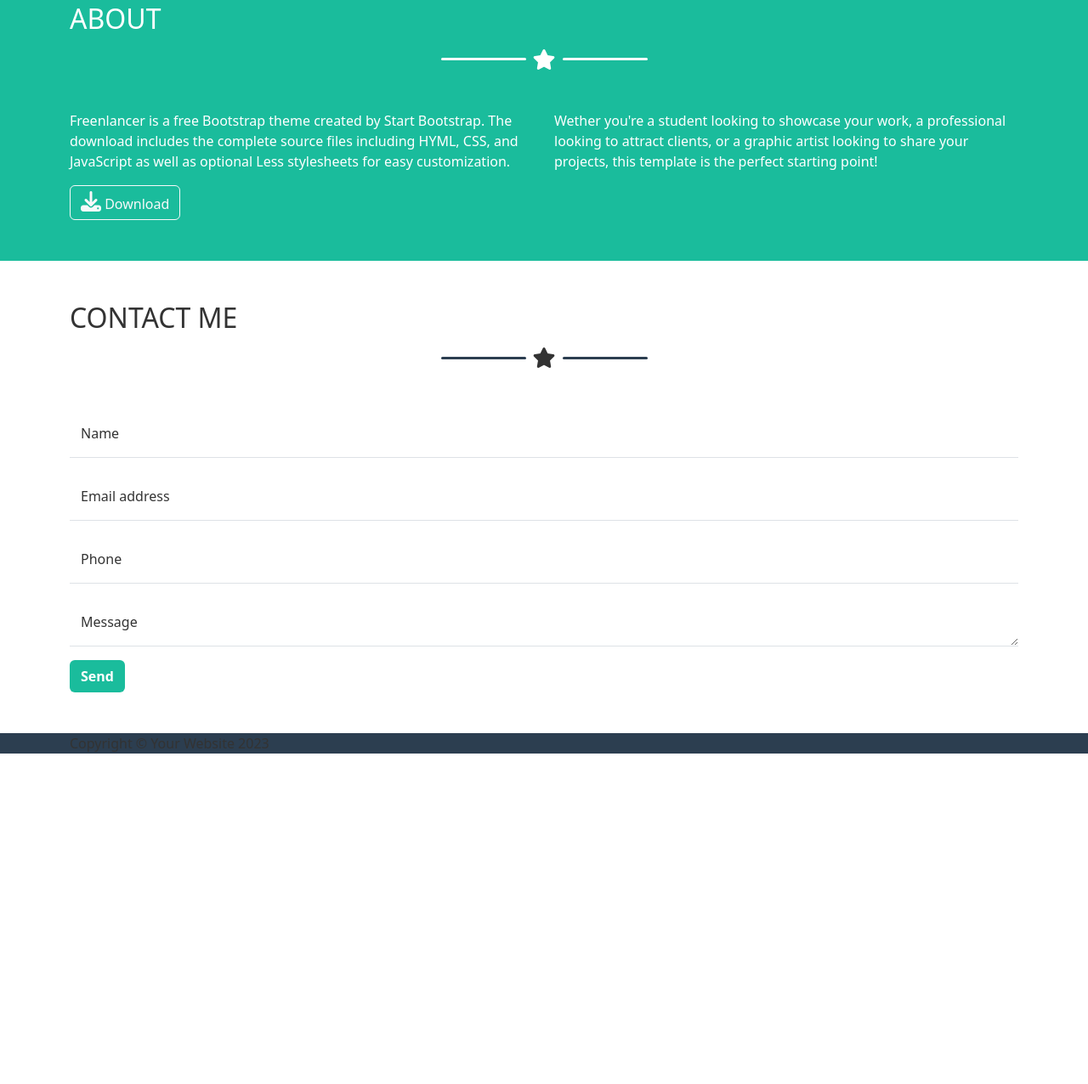
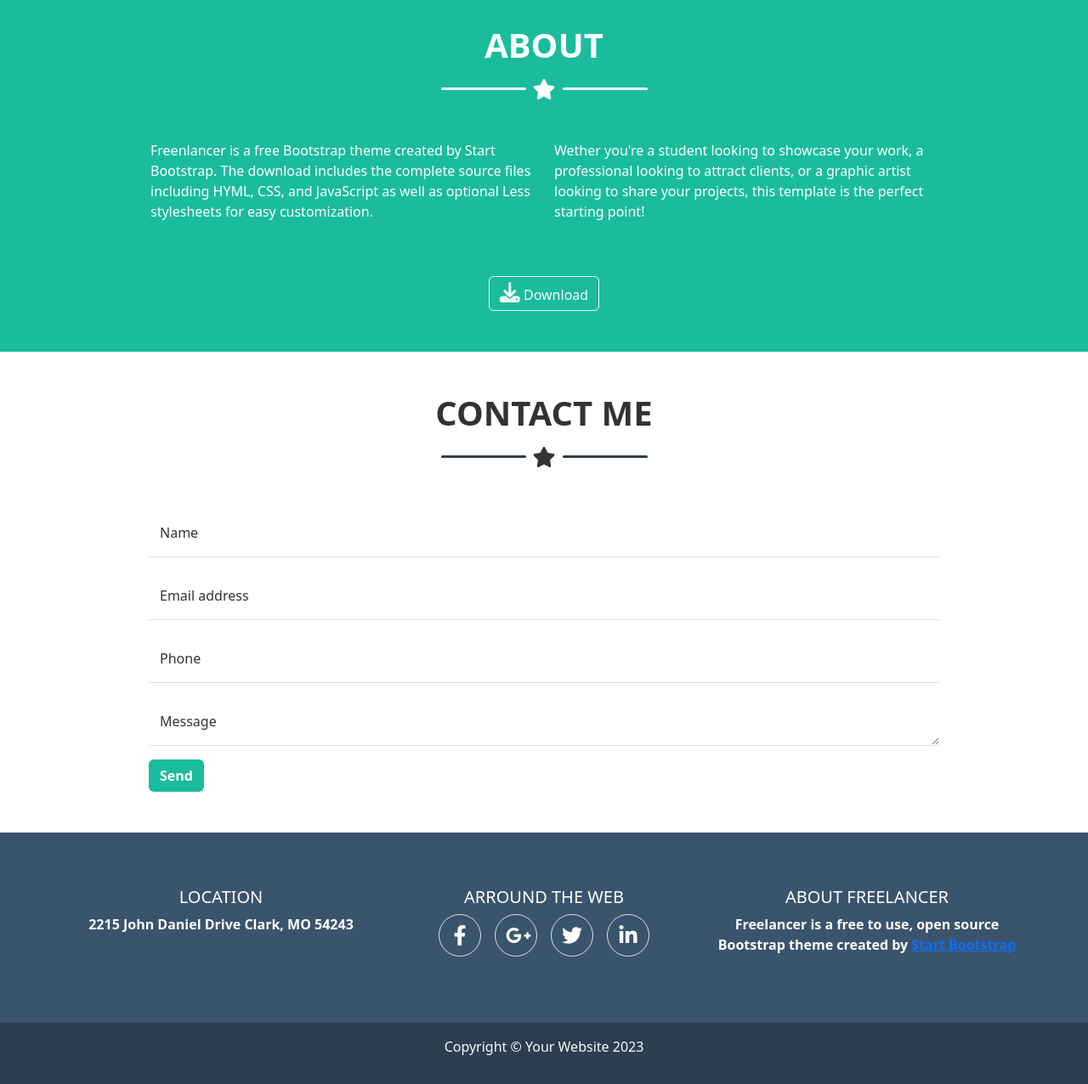
Before and after one commit to jfmarkan/html-css-bootstrap-freelancer, a plain HTML site: page index.html in a window 1280 px wide. Shown: the part 1373-2649 px from the top of the page at 85% size. Before the commit the page ends 2276 px from the top, so only its background shows below. Drawn offline with nearby package versions, Linux system fonts and the light colour scheme.

Commit message:
work done!

```diff
--- a/css/styles.css
+++ b/css/styles.css
@@ -56,3 +56,8 @@ i{
     background-color: #1abc9c;
     color: white;
 }
+
+.my_social-media{
+    width: 50px;
+    height: 50px;
+}
--- a/index.html
+++ b/index.html
@@ -20,7 +20,7 @@
                     <div class="collapse navbar-collapse justify-content-end" id="navbarNav">
                         <ul class="navbar-nav">
                             <li class="nav-item fw-semibold">
-                                <a class="nav-link active" aria-current="page" href="#portfolio">PORTFOLIO</a>
+                                <a class="nav-link" href="#portfolio">PORTFOLIO</a>
                             </li>
                             <li class="nav-item fw-semibold">
                                 <a class="nav-link" href="#about">ABOUT</a>
@@ -38,8 +38,8 @@
             <section id="start" class="my_green-bg py-5">
                 <div class="container">
                     <div class="row justify-content-center text-center">
-                        <img src="img/avatar.svg" alt="IMG Avatar">
-                        <h1>START BOOTSTRAP</h1>
+                        <img src="img/avatar.svg" alt="IMG Avatar" class="mb-3">
+                        <h1 class="fw-semibold">START BOOTSTRAP</h1>
                         <div class="row my-2">
                             <div class="col d-flex justify-content-center">
                                 <div class="my_h-line align-self-center mx-2"></div>
@@ -59,7 +59,7 @@
             </section>
             <section id="portfolio" class="py-5">
                 <div class="container text-center">
-                    <h2>PORTFOLIO</h2>
+                    <h1 class="fw-semibold">PORTFOLIO</h2>
                     <div class="row mt-3 mb-5">
                         <div class="col d-flex justify-content-center">
                             <div class="my_h-line align-self-center mx-2"></div>
@@ -91,7 +91,7 @@
             </section>
             <section id="about" class="py-5 my_green-bg">
                 <div class="container">
-                    <h2>ABOUT</h2>
+                    <h1 class="fw-semibold text-center">ABOUT</h2>
                     <div class="row mt-3 mb-5">
                         <div class="col d-flex justify-content-center">
                             <div class="my_h-line align-self-center mx-2"></div>
@@ -100,13 +100,13 @@
                         </div>
                     </div>
                     <div class="row">
-                        <div class="col-12 col-md-6">
+                        <div class="offset-1 col-10 col-md-5">
                             <p>Freenlancer is a free Bootstrap theme created by Start Bootstrap. The download includes the complete source files including HYML, CSS, and JavaScript as well as optional Less stylesheets for easy customization.</p>
                         </div>
-                        <div class="col">
+                        <div class="offset-1 col-10 offset-md-0 col-md-5">
                             <p>Wether you're a student looking to showcase your work, a professional looking to attract clients, or a graphic artist looking to share your projects, this template is the perfect starting point!</p>
                         </div>
-                        <div class="col-12">
+                        <div class="col-12 pt-5 text-center">
                             <button class="btn btn-outline-light">
                                 <i class="fa-solid fa-download"></i>
                                 Download
@@ -117,7 +117,7 @@
             </section>
             <section id="contact" class="py-5">
                 <div class="container">
-                    <h2>CONTACT ME</h2>
+                    <h1 class="fw-semibold text-center">CONTACT ME</h2>
                     <div class="row mt-3 mb-5">
                         <div class="col d-flex justify-content-center">
                             <div class="my_h-line align-self-center mx-2"></div>
@@ -125,7 +125,7 @@
                             <div class="my_h-line align-self-center mx-2"></div>
                         </div>
                     </div>
-                    <form action="">
+                    <form action="" class="offset-1 col-10">
                         <div class="form-floating mb-3">
                             <input type="text" class="form-control rounded-0 border-0 border-bottom" id="floatingName" placeholder="Name">
                             <label for="floatingName">Name</label>
@@ -139,7 +139,7 @@
                             <label for="floatingPhone">Phone</label>
                         </div>
                         <div class="form-floating mb-3">
-                            <textarea class="form-control rounded-0 border-0 border-bottom" id="floatingMessage" placeholder="Message" rows="10"></textarea>
+                            <textarea class="form-control rounded-0 border-0 border-bottom" id="floatingMessage" placeholder="Message" rows="5"></textarea>
                             <label for="floatingMessage">Message</label>
                         </div>
                         <button type="submit" class="btn my_btn-form fw-semibold">Send</button>
@@ -149,16 +149,40 @@
         </main>
 
         <footer>
-            <section class="my_grey-bg">
-                <div class="container">
+            <section class="py-5 my_grey-bg">
+                <div class="container text-center">
                     <div class="row">
-                        <div class="col"></div>
-                        <div class="col"></div>
-                        <div class="col"></div>
+                        <div class="col-12 col-md-4 my-3">
+                            <h5>LOCATION</h5>
+                            <p class="fw-semibold">2215 John Daniel Drive Clark, MO 54243</p>
+                        </div>
+                        <div class="col-12 col-md-4 my-3">
+                            <h5>ARROUND THE WEB</h5>
+                            <div class="row justify-content-center">
+                                <div class="border border-1 rounded-circle my_social-media mx-2 d-flex">
+                                    <i class="fa-brands fa-facebook-f m-auto"></i>
+                                </div>
+                                <div class="border border-1 rounded-circle my_social-media mx-2 d-flex">
+                                    <i class="fa-brands fa-google-plus-g m-auto"></i>
+                                </div>
+                                <div class="border border-1 rounded-circle my_social-media mx-2 d-flex">
+                                    <i class="fa-brands fa-twitter m-auto"></i>
+                                </div>
+                                <div class="border border-1 rounded-circle my_social-media mx-2 d-flex">
+                                    <i class="fa-brands fa-linkedin-in m-auto"></i>
+                                </div>
+                            </div>
+                        </div>
+                        <div class="col-12 col-md-4 my-3">
+                            <h5>ABOUT FREELANCER</h5>
+                            <p class="fw-semibold">
+                                Freelancer is a free to use, open source Bootstrap theme created by <a href="#">Start Bootstrap</a>
+                            </p>
+                        </div>
                     </div>
                 </div>
             </section>
-            <section class="my_petrol-bg">
+            <section class="my_petrol-bg py-3 text-center text-light">
                 <div class="container">
                     <p>Copyright &copy; Your Website 2023</p>
                 </div>
```
